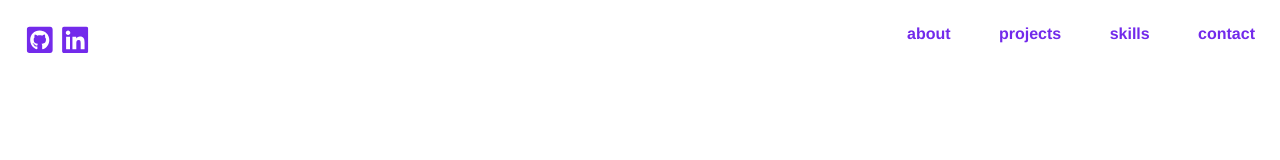
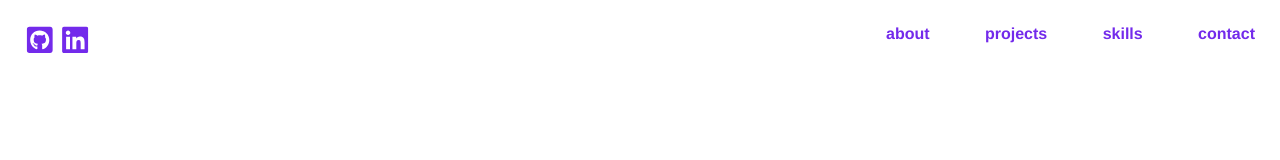
Before and after one commit to DinoPranjic/my-portfolio, a React (Create React App) app: page / in a window 1280 px wide. Shown: the top 160 px of the page. Built offline with nearby package versions, Linux system fonts and the light colour scheme; the HTML template or start-up script is replaced by a standard one.

Commit message:
Add footer tag and delete footer component

```diff
--- a/src/components/Footer.tsx
+++ /dev/null
@@ -1,6 +0,0 @@
-const Footer = () => {
-  return(
-    <>
-    </>
-  )
-}
--- a/src/components/Header.tsx
+++ b/src/components/Header.tsx
@@ -28,7 +28,7 @@ const Nav = styled.nav`
 `
 
 const LinksContainer = styled.div`
-  flex: 0.3;
+  width: 30%;
   display: flex;
   justify-content: space-between;
 
@@ -154,7 +154,7 @@ const Header = () => {
           <a href='#about'>about</a>
           <a href='#projects'>projects</a>
           <a href='#skills'>skills</a>
-          <a href='#contact'>contact</a>
+          <a href='mailto:dino@dinopranjic.dev'>contact</a>
         </LinksContainer>
       </Nav>
 
```
